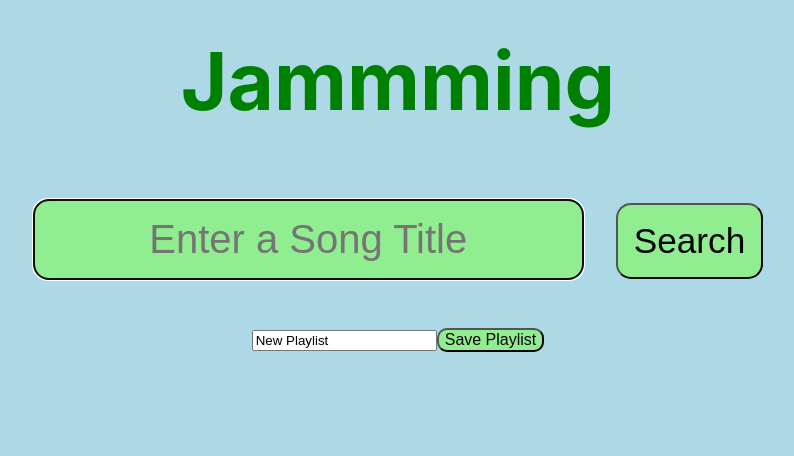
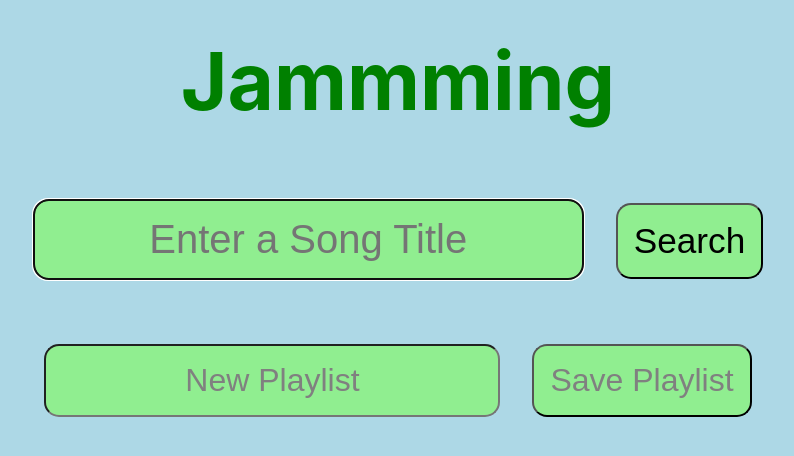
Before and after one commit to marnusvw/Jamming, a React (Create React App) app: page / in a window 1280 px wide. Shown: the top 456 px of the page, without its empty margins (242-1036 px from the left). Built offline with nearby package versions, Linux system fonts and the light colour scheme.

Commit message:
Implement styles for the Playlist component.

```diff
--- a/src/Components/Playlist/Playlist.css
+++ b/src/Components/Playlist/Playlist.css
@@ -0,0 +1,17 @@
+.namePlaylist {
+    margin: 1rem;
+    padding: 1rem;
+    text-align: center;
+    color: gray;
+    background-color: lightgreen;
+    border-radius: 15px;
+    font-size: 2rem;
+}
+
+.savePlaylist {
+    border-radius: 15px;
+    color: gray;
+    font-size: 2rem;
+    margin: 1rem;
+    padding: 1rem;
+}
```
